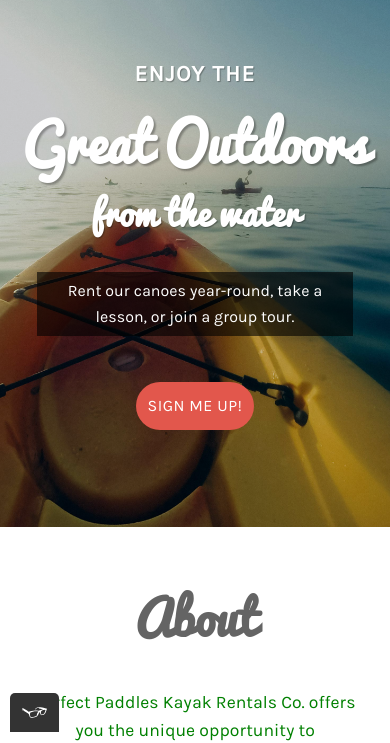
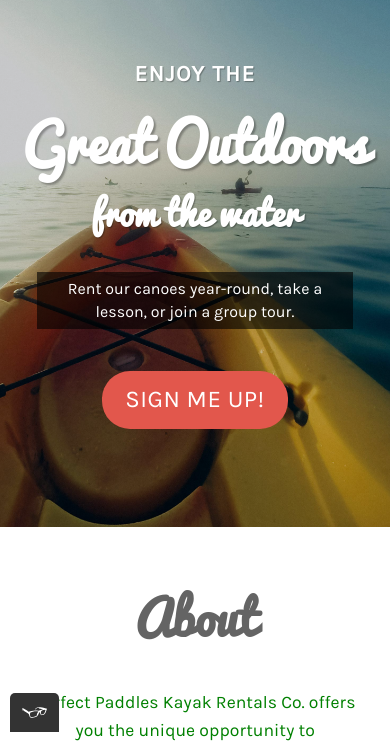
Before and after one commit to jeanchisholm/frozen_paddles, a plain HTML site: page index.html in a window 390 px wide. Shown: the part 112-855 px from the top of the page. Drawn offline with Linux system fonts and the light colour scheme.

Commit message:
Updated header text

```diff
--- a/style.css
+++ b/style.css
@@ -372,7 +372,16 @@ footer i {
     .header-contents p {
         font-size: 1em;
         width: 75%;
-        line-height: 1.6;
+        line-height: 1.4;
     }
 
+    .header-button a {
+        margin-top: 26px;
+        padding: 15px 23px;
+        font-size: 1.5em;
+        border-radius: 28px;
+    }
+
+
+
 }
```
